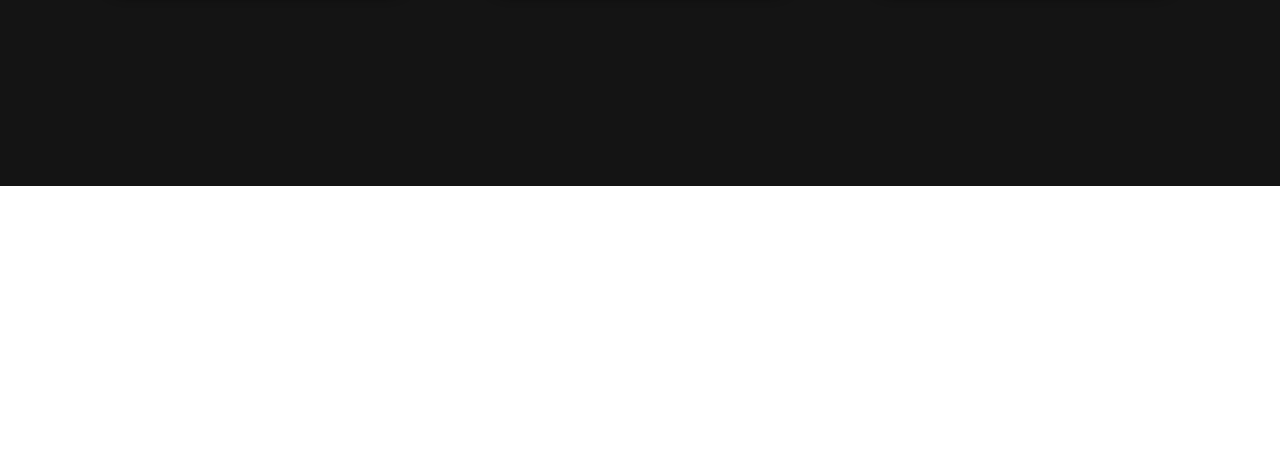
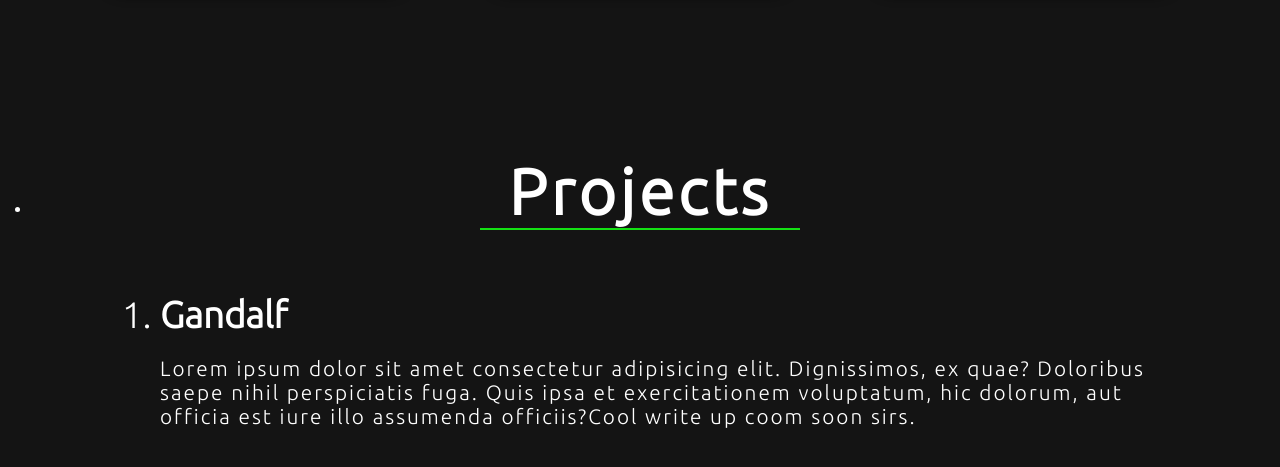
Before and after one commit to Atom-Heart-Father/neenja, a plain HTML site: page index.html in a window 1280 px wide. Shown: the part 2093-2560 px from the top of the page. Before the commit the page ends 2279 px from the top, so only its background shows below. Drawn offline with Linux system fonts and the light colour scheme.

Commit message:
feat: projects tab

```diff
--- a/index.html
+++ b/index.html
@@ -81,16 +81,21 @@
                         </div>
                         <div class='card-back'>
                             <p class='card-description'>Lorem ipsum dolor sit amet consectetur adipisicing elit. Tempora
-                            tenetur hic, repellendus ipsum corrupti, optio recusandae eius assumenda ex, provident quae!
+                                tenetur hic, repellendus ipsum corrupti, optio recusandae eius assumenda ex, provident
+                                quae!
                                 Obcaecati nihil eaque sit facilis nulla, quasi debitis officiis?</p>
 
                             <div class="social-links">
-                        <a href="#" target="blank" rel="norefferer"><img id="svg" src="imag/facebook.svg"/></a>
-                        <a href="#" target="blank" rel="norefferer"><img id="svg" src="imag/email.svg"/></a>
-                        <a href="#" target="blank" rel="norefferer"><img id="svg" src="imag/instagram.svg" alt="Instagram"/></a>
-                        <a href="#" target="blank" rel="norefferer"><img id="svg" src="imag/github.svg" alt="Github"/></a>
-                        <a href="#" target="blank" rel="norefferer"><img id="svg" src="imag/twitter.svg" alt="LinkedIn"/></a>
-                        <a href="#" target="blank" rel="norefferer"><img id="svg" src="imag/linkedin.svg" alt="LinkedIn"/></a>
+                                <a href="#" target="blank" rel="norefferer"><img id="svg" src="imag/facebook.svg" /></a>
+                                <a href="#" target="blank" rel="norefferer"><img id="svg" src="imag/email.svg" /></a>
+                                <a href="#" target="blank" rel="norefferer"><img id="svg" src="imag/instagram.svg"
+                                        alt="Instagram" /></a>
+                                <a href="#" target="blank" rel="norefferer"><img id="svg" src="imag/github.svg"
+                                        alt="Github" /></a>
+                                <a href="#" target="blank" rel="norefferer"><img id="svg" src="imag/twitter.svg"
+                                        alt="LinkedIn" /></a>
+                                <a href="#" target="blank" rel="norefferer"><img id="svg" src="imag/linkedin.svg"
+                                        alt="LinkedIn" /></a>
                             </div>
                         </div>
                     </div>
@@ -103,15 +108,20 @@
                         </div>
                         <div class='card-back'>
                             <p class='card-description'>Lorem ipsum dolor sit amet consectetur adipisicing elit. Tempora
-                            tenetur hic, repellendus ipsum corrupti, optio recusandae eius assumenda ex, provident quae!
+                                tenetur hic, repellendus ipsum corrupti, optio recusandae eius assumenda ex, provident
+                                quae!
                                 Obcaecati nihil eaque sit facilis nulla, quasi debitis officiis?</p>
                             <div class="social-links">
-                        <a href="#" target="blank" rel="norefferer"><img id="svg" src="imag/facebook.svg"/></a>
-                        <a href="#" target="blank" rel="norefferer"><img id="svg" src="imag/email.svg"/></a>
-                        <a href="#" target="blank" rel="norefferer"><img id="svg" src="imag/instagram.svg" alt="Instagram"/></a>
-                        <a href="#" target="blank" rel="norefferer"><img id="svg" src="imag/github.svg" alt="Github"/></a>
-                        <a href="#" target="blank" rel="norefferer"><img id="svg" src="imag/twitter.svg" alt="LinkedIn"/></a>
-                        <a href="#" target="blank" rel="norefferer"><img id="svg" src="imag/linkedin.svg" alt="LinkedIn"/></a>
+                                <a href="#" target="blank" rel="norefferer"><img id="svg" src="imag/facebook.svg" /></a>
+                                <a href="#" target="blank" rel="norefferer"><img id="svg" src="imag/email.svg" /></a>
+                                <a href="#" target="blank" rel="norefferer"><img id="svg" src="imag/instagram.svg"
+                                        alt="Instagram" /></a>
+                                <a href="#" target="blank" rel="norefferer"><img id="svg" src="imag/github.svg"
+                                        alt="Github" /></a>
+                                <a href="#" target="blank" rel="norefferer"><img id="svg" src="imag/twitter.svg"
+                                        alt="LinkedIn" /></a>
+                                <a href="#" target="blank" rel="norefferer"><img id="svg" src="imag/linkedin.svg"
+                                        alt="LinkedIn" /></a>
                             </div>
                         </div>
                     </div>
@@ -124,15 +134,20 @@
                         </div>
                         <div class='card-back'>
                             <p class='card-description'>Lorem ipsum dolor sit amet consectetur adipisicing elit. Tempora
-                            tenetur hic, repellendus ipsum corrupti, optio recusandae eius assumenda ex, provident quae!
+                                tenetur hic, repellendus ipsum corrupti, optio recusandae eius assumenda ex, provident
+                                quae!
                                 Obcaecati nihil eaque sit facilis nulla, quasi debitis officiis?</p>
                             <div class="social-links">
-                        <a href="#" target="blank" rel="norefferer"><img id="svg" src="imag/facebook.svg"/></a>
-                        <a href="#" target="blank" rel="norefferer"><img id="svg" src="imag/email.svg"/></a>
-                        <a href="#" target="blank" rel="norefferer"><img id="svg" src="imag/instagram.svg" alt="Instagram"/></a>
-                        <a href="#" target="blank" rel="norefferer"><img id="svg" src="imag/github.svg" alt="Github"/></a>
-                        <a href="#" target="blank" rel="norefferer"><img id="svg" src="imag/twitter.svg" alt="LinkedIn"/></a>
-                        <a href="#" target="blank" rel="norefferer"><img id="svg" src="imag/linkedin.svg" alt="LinkedIn"/></a>
+                                <a href="#" target="blank" rel="norefferer"><img id="svg" src="imag/facebook.svg" /></a>
+                                <a href="#" target="blank" rel="norefferer"><img id="svg" src="imag/email.svg" /></a>
+                                <a href="#" target="blank" rel="norefferer"><img id="svg" src="imag/instagram.svg"
+                                        alt="Instagram" /></a>
+                                <a href="#" target="blank" rel="norefferer"><img id="svg" src="imag/github.svg"
+                                        alt="Github" /></a>
+                                <a href="#" target="blank" rel="norefferer"><img id="svg" src="imag/twitter.svg"
+                                        alt="LinkedIn" /></a>
+                                <a href="#" target="blank" rel="norefferer"><img id="svg" src="imag/linkedin.svg"
+                                        alt="LinkedIn" /></a>
                             </div>
                         </div>
                     </div>
@@ -145,16 +160,21 @@
                         </div>
                         <div class='card-back'>
                             <p class='card-description'>Lorem ipsum dolor sit amet consectetur adipisicing elit. Tempora
-                            tenetur hic, repellendus ipsum corrupti, optio recusandae eius assumenda ex, provident quae!
+                                tenetur hic, repellendus ipsum corrupti, optio recusandae eius assumenda ex, provident
+                                quae!
                                 Obcaecati nihil eaque sit facilis nulla, quasi debitis officiis?</p>
 
                             <div class="social-links">
-                        <a href="#" target="blank" rel="norefferer"><img id="svg" src="imag/facebook.svg"/></a>
-                        <a href="#" target="blank" rel="norefferer"><img id="svg" src="imag/email.svg"/></a>
-                        <a href="#" target="blank" rel="norefferer"><img id="svg" src="imag/instagram.svg" alt="Instagram"/></a>
-                        <a href="#" target="blank" rel="norefferer"><img id="svg" src="imag/github.svg" alt="Github"/></a>
-                        <a href="#" target="blank" rel="norefferer"><img id="svg" src="imag/twitter.svg" alt="LinkedIn"/></a>
-                        <a href="#" target="blank" rel="norefferer"><img id="svg" src="imag/linkedin.svg" alt="LinkedIn"/></a>
+                                <a href="#" target="blank" rel="norefferer"><img id="svg" src="imag/facebook.svg" /></a>
+                                <a href="#" target="blank" rel="norefferer"><img id="svg" src="imag/email.svg" /></a>
+                                <a href="#" target="blank" rel="norefferer"><img id="svg" src="imag/instagram.svg"
+                                        alt="Instagram" /></a>
+                                <a href="#" target="blank" rel="norefferer"><img id="svg" src="imag/github.svg"
+                                        alt="Github" /></a>
+                                <a href="#" target="blank" rel="norefferer"><img id="svg" src="imag/twitter.svg"
+                                        alt="LinkedIn" /></a>
+                                <a href="#" target="blank" rel="norefferer"><img id="svg" src="imag/linkedin.svg"
+                                        alt="LinkedIn" /></a>
                             </div>
                         </div>
                     </div>
@@ -167,15 +187,20 @@
                         </div>
                         <div class='card-back'>
                             <p class='card-description'>Lorem ipsum dolor sit amet consectetur adipisicing elit. Tempora
-                            tenetur hic, repellendus ipsum corrupti, optio recusandae eius assumenda ex, provident quae!
+                                tenetur hic, repellendus ipsum corrupti, optio recusandae eius assumenda ex, provident
+                                quae!
                                 Obcaecati nihil eaque sit facilis nulla, quasi debitis officiis?</p>
                             <div class="social-links">
-                        <a href="#" target="blank" rel="norefferer"><img id="svg" src="imag/facebook.svg"/></a>
-                        <a href="#" target="blank" rel="norefferer"><img id="svg" src="imag/email.svg"/></a>
-                        <a href="#" target="blank" rel="norefferer"><img id="svg" src="imag/instagram.svg" alt="Instagram"/></a>
-                        <a href="#" target="blank" rel="norefferer"><img id="svg" src="imag/github.svg" alt="Github"/></a>
-                        <a href="#" target="blank" rel="norefferer"><img id="svg" src="imag/twitter.svg" alt="LinkedIn"/></a>
-                        <a href="#" target="blank" rel="norefferer"><img id="svg" src="imag/linkedin.svg" alt="LinkedIn"/></a>
+                                <a href="#" target="blank" rel="norefferer"><img id="svg" src="imag/facebook.svg" /></a>
+                                <a href="#" target="blank" rel="norefferer"><img id="svg" src="imag/email.svg" /></a>
+                                <a href="#" target="blank" rel="norefferer"><img id="svg" src="imag/instagram.svg"
+                                        alt="Instagram" /></a>
+                                <a href="#" target="blank" rel="norefferer"><img id="svg" src="imag/github.svg"
+                                        alt="Github" /></a>
+                                <a href="#" target="blank" rel="norefferer"><img id="svg" src="imag/twitter.svg"
+                                        alt="LinkedIn" /></a>
+                                <a href="#" target="blank" rel="norefferer"><img id="svg" src="imag/linkedin.svg"
+                                        alt="LinkedIn" /></a>
                             </div>
                         </div>
                     </div>
@@ -188,13 +213,17 @@
                         </div>
                         <div class='card-back'>
                             <p class='card-description'>Lorem ipsum dolor sit amet consectetur adipisicing elit. Tempora
-                            tenetur hic, repellendus ipsum corrupti, optio recusandae eius assumenda ex, provident quae!
+                                tenetur hic, repellendus ipsum corrupti, optio recusandae eius assumenda ex, provident
+                                quae!
                                 Obcaecati nihil eaque sit facilis nulla, quasi debitis officiis?</p>
                             <div class="social-links">
                                 <a href="#"><img id="svg" src="imag/instagram.svg" alt="Instagram"></a>
-                                <a href="https://github.com/R-droid101" target="blank" rel="norefferer"><img id="svg" src="imag/github.svg" alt="Github"/></a>
-                                <a href="https://www.linkedin.com/in/r-droid101" target="blank" rel="norefferer"><img id="svg" src="imag/linkedin.svg" alt="LinkedIn"/></a>
-                                <a href="mailto:raggav.subramani@gmail.com" target="blank" rel="norefferer"><img id="svg" src="imag/email.svg" alt="Gmail"/></a>
+                                <a href="https://github.com/R-droid101" target="blank" rel="norefferer"><img id="svg"
+                                        src="imag/github.svg" alt="Github" /></a>
+                                <a href="https://www.linkedin.com/in/r-droid101" target="blank" rel="norefferer"><img
+                                        id="svg" src="imag/linkedin.svg" alt="LinkedIn" /></a>
+                                <a href="mailto:raggav.subramani@gmail.com" target="blank" rel="norefferer"><img
+                                        id="svg" src="imag/email.svg" alt="Gmail" /></a>
                             </div>
 
                         </div>
@@ -204,6 +233,25 @@
 
         </section>
 
+        <section class="project" id="project">
+            <h2>Projects</h2>
+            <div class="project-content">
+                <ol>
+                    <div class="content">
+                    <li>
+
+                        <h3>Gandalf</h3>
+                        <p>Lorem ipsum dolor sit amet consectetur adipisicing elit. Dignissimos, ex quae? Doloribus
+                            saepe nihil perspiciatis fuga. Quis ipsa et exercitationem voluptatum, hic dolorum, aut
+                            officia est iure illo assumenda officiis?Cool write up coom soon sirs.</p>
+
+                    </li>
+                </div>
+                </ol>
+
+            </div>
+        </section>
+
     </main>
 </body>
 
--- a/style.css
+++ b/style.css
@@ -70,8 +70,6 @@ nav {
     color: var(--light);
     letter-spacing: 2px;
     text-decoration: none;
-    /*font-family: 'Abel', sans-serif;*/
-    /* font-family: 'Poppins', sans-serif; */
     font-family: 'Ubuntu', sans-serif;
     margin-left: 90px;
 }
@@ -148,107 +146,6 @@ p {
     font-size: 1.3rem;
     letter-spacing: 2px;
 }
-
-/* .card {
-    width: 400px;
-    min-width: 240px;
-    max-width: 350px;
-    height: 100vw;
-    min-height: 375px;
-    max-height: 450px;
-    transform-style: preserve-3d;
-    perspective: 600px;
-    transition: all 1s cubic-bezier(0.5, 1.1, 0.5, 1.1);
-    margin: 20px;
-    display: flex;
-    flex-direction: column;
-    justify-content: space-between;
-    text-align: center;
-    position: relative;
-  }
-
-  .card-front,
-  .card-back {
-    width: 100%;
-    height: 100%;
-    padding: 7.5% 10px;
-    border-radius: 20px;
-    position: absolute;
-    top: 0;
-    left: 0;
-    backface-visibility: hidden;
-    text-align: center;
-  }
-
-  .card-front {
-    padding: 10%;
-    padding-bottom: 15%;
-    transition: all 1s cubic-bezier(0.5, 1.2, 0.5, 1.2);
-    transform: rotateY(0deg);
-  }
-
-  .card-back {
-    transition: all 1s cubic-bezier(0.5, 1.1, 0.5, 1.1);
-    transform: rotateY(180deg);
-  }
-
-  .card-front.yellow,
-  .card-back.yellow {
-    background-color: #ffeddb;
-    color: #f78d1d;
-  }
-
-  .card-img {
-    width: 60%;
-    margin-left: auto ;
-    margin-right: auto;
-    height: auto;
-    overflow: hidden;
-    border-radius: 50%;
-  }
-
-
-  .card-front.yellow .card-img {
-    border: 4px solid #f78d1d;
-  }
-
-  .card-img img {
-    width: 100%;
-  }
-
-  .card-data {
-    height: 30%;
-  }
-
-  .card-name {
-    font-size: 20px;
-    margin-bottom: 5px;
-  }
-
-  .card-title {
-    color: #4e4e4e;
-  }
-
-  .card-description {
-    width: 75%;
-    height: 80%;
-    display: flex;
-    align-items: center;
-    justify-content: center;
-    margin-left: auto;
-    margin-right: auto;
-    font-size: 12px;
-    font-weight: 500;
-    color: #000;
-  }
-
-  .card:hover .card-front {
-    transform: rotateY(-180deg);
-  }
-
-  .card:hover .card-back {
-    transform: rotateY(0deg);
-  } */
 
 section.members {
     display: flex;
@@ -395,3 +292,30 @@ section.members {
     margin: 0.4rem 1rem;
     filter: invert(100%) sepia(31%) saturate(2%) hue-rotate(286deg) brightness(108%) contrast(101%);
 }
+
+.project h2{
+    border-bottom: hsl(120, 84%, 48%) solid 2px;
+    text-align:center;
+    margin-left: 28rem;
+    margin-right: 28rem;
+}
+
+h3{
+    font-size: 2.3rem;
+}
+
+ol{
+    margin: 2rem 4rem;
+    padding: 2rem;
+
+}
+
+.project li{
+    font-size: 2.3rem;
+}
+
+section.project{
+    display: list-item;
+    padding: 0rem;
+    margin-top: 0rem;
+}
```
Lines whose indentation alone changed are shown as unchanged.
